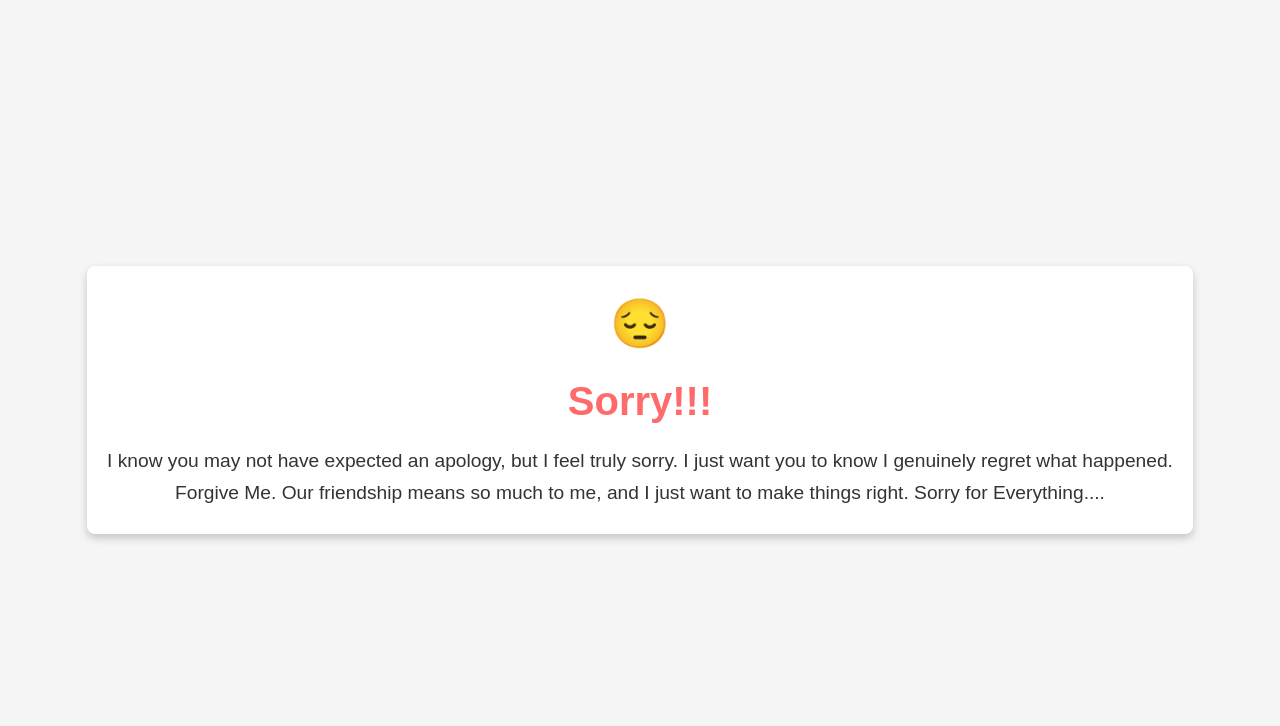
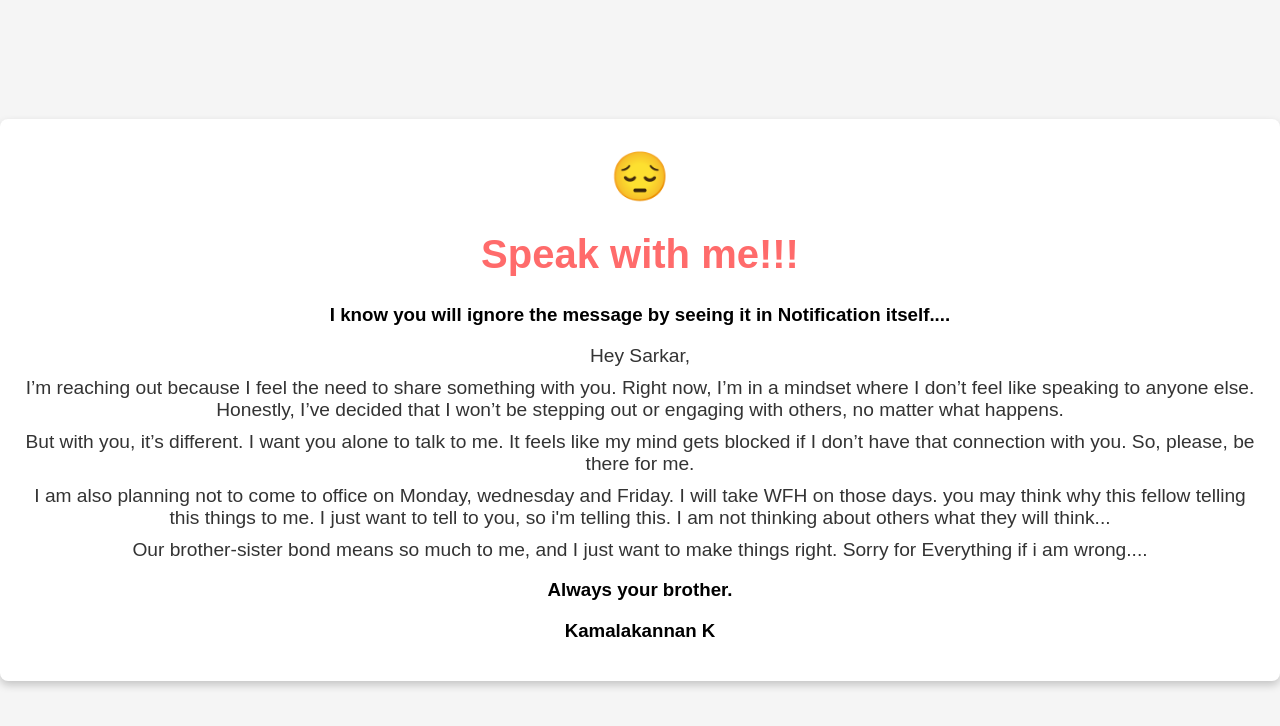
Before and after one commit to KamalakannanKKK/SorryFriend, a plain HTML site: page index.html in a window 1280 px wide. Drawn offline with Linux system fonts and the light colour scheme.

Commit message:
Update index.html

```diff
--- a/index.html
+++ b/index.html
@@ -43,9 +43,17 @@
 <body>
   <div class="container">
     <div class="emoji">😔</div>
-    <h1>Sorry!!!</h1>
-    <p>I know you may not have expected an apology, but I feel truly sorry. I just want you to know I genuinely regret what happened.</p>
-    <p>Forgive Me. Our friendship means so much to me, and I just want to make things right. Sorry for Everything....</p>
+    <h1>Speak with me!!!</h1>
+    <h3>I know you will ignore the message by seeing it in Notification itself....</h3>
+    <p>Hey Sarkar,</p>
+    <p>I’m reaching out because I feel the need to share something with you. Right now, I’m in a mindset where I don’t feel like speaking to anyone else. Honestly, I’ve decided that I won’t be stepping out or engaging with others, no matter what happens.</p>
+    <p>But with you, it’s different. I want you alone to talk to me. It feels like my mind gets blocked if I don’t have that connection with you. So, please, be there for me.</p>
+    <p>I am also planning not to come to office on Monday, wednesday and Friday. I will take WFH on those days. you may think why this fellow
+    telling this things to me. I just want to tell to you, so i'm telling this. I am not thinking about others what they will think...</p>
+    <p>Our brother-sister bond means so much to me, and I just want to make things right. Sorry for Everything if i am wrong....</p>
+    <p></p>
+    <h3>Always your brother.</h3>
+    <h3>Kamalakannan K</h3>
   </div>
 </body>
 </html>
```
